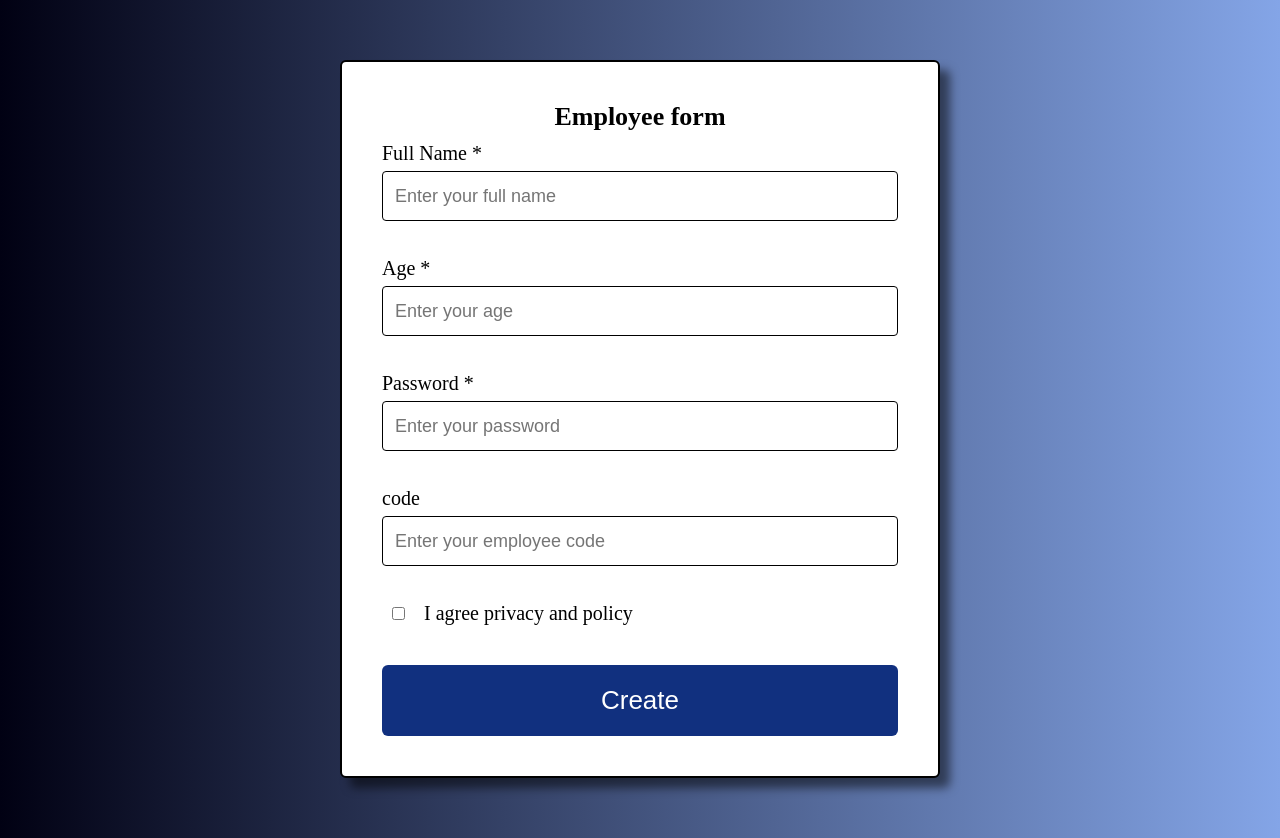
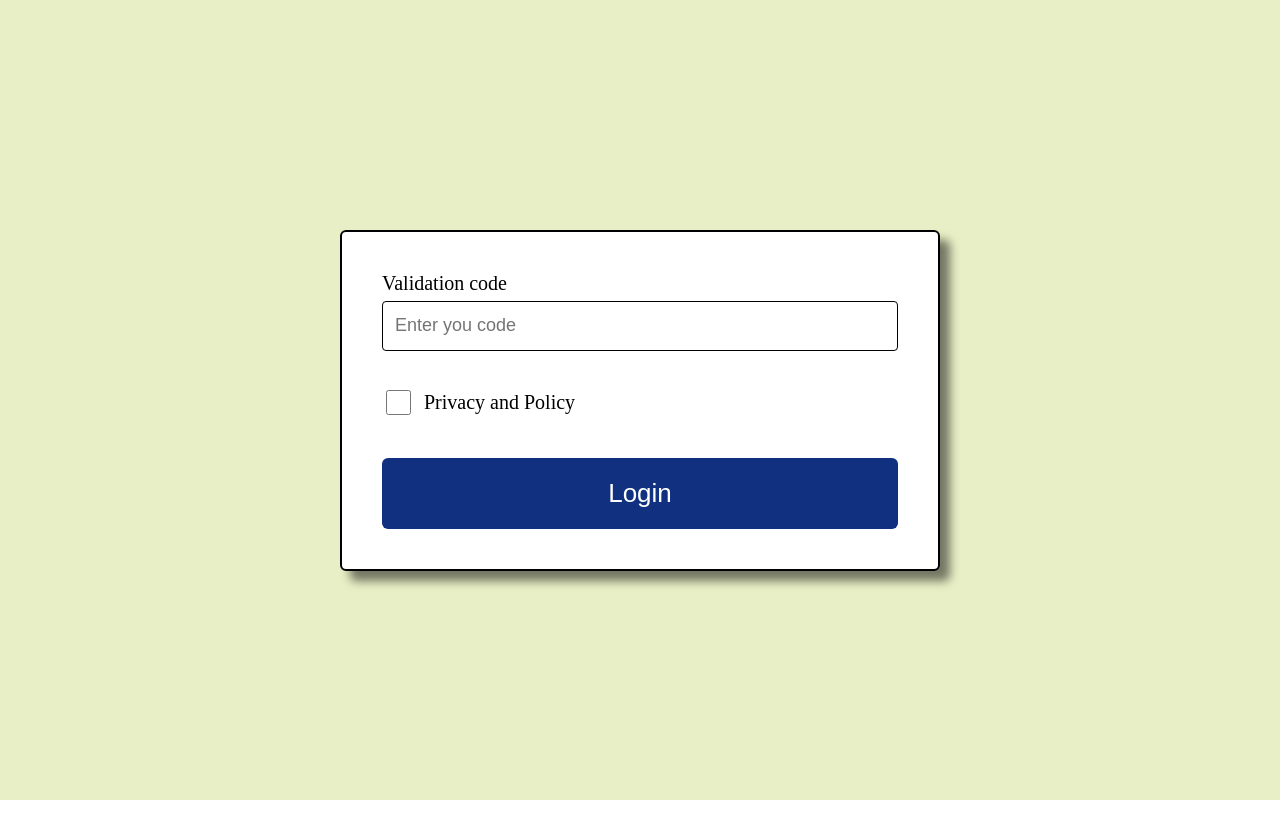
Before and after one commit to AnnMoiseieva/55-react-ts, a React (Vite) app: page / in a window 1280 px wide. After the commit the page ends 800 px from the top, so only its background shows below. Built offline with nearby package versions, Linux system fonts and the light colour scheme.

Commit message:
add homework 15 dd 07.04.2025

```diff
--- a/src/App.tsx
+++ b/src/App.tsx
@@ -23,7 +23,8 @@ import GlobalStyles from "./styles/GlobalStyles";
 // import Homework10 from "./homeworks/Homework10/Homework10";
 // import Homework11 from "./homeworks/Homework11/Homework11";
 // import Homework12 from "./homeworks/Homework12/Homework12";
-import Homework14 from "./homeworks/Homework14/Homework14";
+// import Homework14 from "./homeworks/Homework14/Homework14";
+import Homework15 from "./homeworks/Homework15/Homework15";
 
 // Consultations imports:
 // import Consultation04 from "./consultations/Consultation04/Consultation04";
@@ -52,7 +53,8 @@ function App() {
       {/* <Homework10/> */}
       {/* <Homework11/> */}
       {/* <Homework12/> */}
-      <Homework14/>
+      {/* <Homework14/> */}
+      <Homework15/>
 
       {/* <Consultation04 /> */}
       {/* <Consultation05 /> */}
--- /dev/null
+++ b/src/components/Checkbox/Checkbox.tsx
@@ -0,0 +1,35 @@
+import {
+  CheckboxComponent,
+  CheckboxContainer,
+  CheckboxElement,
+  CheckboxLabel,
+  ErrorMessage,
+} from "./styles";
+import { CheckboxProps } from "./types";
+
+function Checkbox({
+  name,
+  id,
+  checked,
+  onChange,
+  label,
+  error,
+}: CheckboxProps) {
+  return (
+    <CheckboxComponent>
+      <CheckboxContainer>
+        <CheckboxElement
+          name={name}
+          type="checkbox"
+          id={id}
+          checked={checked}
+          onChange={onChange}
+        />
+        <CheckboxLabel htmlFor={id}>{label}</CheckboxLabel>
+      </CheckboxContainer>
+      <ErrorMessage>{error}</ErrorMessage>
+    </CheckboxComponent>
+  );
+}
+
+export default Checkbox;
--- /dev/null
+++ b/src/components/Checkbox/styles.ts
@@ -0,0 +1,28 @@
+import styled from "@emotion/styled";
+
+export const CheckboxComponent = styled.div`
+  display: flex;
+  flex-direction: column;
+  gap: 10px;
+`;
+
+export const CheckboxContainer = styled.div`
+  display: flex;
+  align-items: center;
+  gap: 10px;
+`;
+
+export const CheckboxElement = styled.input`
+  width: 25px;
+  height: 25px;
+`;
+
+export const CheckboxLabel = styled.label`
+  font-size: 20px;
+`;
+
+export const ErrorMessage = styled.div`
+  height: 20px;
+  font-size: 18px;
+  color: red;
+`;
--- /dev/null
+++ b/src/components/Checkbox/types.ts
@@ -0,0 +1,11 @@
+import { ChangeEvent } from "react";
+
+export interface CheckboxProps {
+  name: string,
+  checked: boolean,
+  type?: 'text' | 'email' | 'number' | 'tel' | 'password'
+  onChange: (event: ChangeEvent<HTMLInputElement>) => void,
+  label?: string,
+  id?: string,
+  error?: string,
+}
--- /dev/null
+++ b/src/homeworks/Homework15/Homework15.tsx
@@ -0,0 +1,63 @@
+import { useFormik } from "formik";
+import * as Yup from "yup";
+import { Homework15Container, ValidationForm } from "./styles";
+import { ValidationFormValues } from "./types";
+
+import Input from "../../components/Input/Input";
+import Button from "../../components/Button/Button";
+import Checkbox from "../../components/Checkbox/Checkbox";
+
+
+function Homework15() {
+  const validationSchema = Yup.object().shape({
+    // code: Yup.string()
+    //   .required("Field is required")
+    //   .matches(/^d{6}$/, "Code must contain 6 symbols"),
+    code: Yup.number()
+      .required("Field required")
+      .test(
+        "6symb",
+        "Must contain 6 symbols",
+        (value) => String(value).length === 6
+      ),
+    privacy: Yup.boolean().oneOf([true], "Please agree"),
+  });
+
+  const formik = useFormik({
+    initialValues: {
+      code: "",
+      privacy: false,
+    } as ValidationFormValues,
+    validationSchema,
+    validateOnChange: false,
+    onSubmit: () => {
+      console.log("Login successful ");
+    },
+  });
+  return (
+    <Homework15Container>
+      <ValidationForm onSubmit={formik.handleSubmit}>
+        <Input
+          name="code"
+          label="Validation code"
+          id="code_id"
+          type="number"
+          placeholder="Enter you code"
+          value={formik.values.code}
+          onChange={formik.handleChange}
+          error={formik.errors.code}
+        />
+        <Checkbox
+          name="privacy"
+          checked={formik.values.privacy}
+          onChange={formik.handleChange}
+          id="privacy_id"
+          label="Privacy and Policy"
+          error={formik.errors.privacy}
+        />
+        <Button name="Login" />
+      </ValidationForm>
+    </Homework15Container>
+  );
+}
+export default Homework15;
--- /dev/null
+++ b/src/homeworks/Homework15/styles.ts
@@ -0,0 +1,23 @@
+import styled from "@emotion/styled";
+
+export const Homework15Container = styled.div`
+  display: flex;
+  flex-direction: column;
+  align-items: center;
+  justify-content: center;
+  flex: 1;
+  padding: 60px;
+  background-color: rgb(232, 238, 197);
+`;
+
+export const ValidationForm = styled.form`
+  display: flex;
+  flex-direction: column;
+  gap: 10px;
+  min-width: 600px;
+  padding: 40px;
+  background-color: white;
+  border: 2px solid black;
+  border-radius: 6px;
+  box-shadow: 10px 10px 10px rgba(0, 0, 0, 0.5);
+`;
--- /dev/null
+++ b/src/homeworks/Homework15/types.ts
@@ -0,0 +1,4 @@
+export interface ValidationFormValues {
+    code: string,
+    privacy: boolean
+}
```
